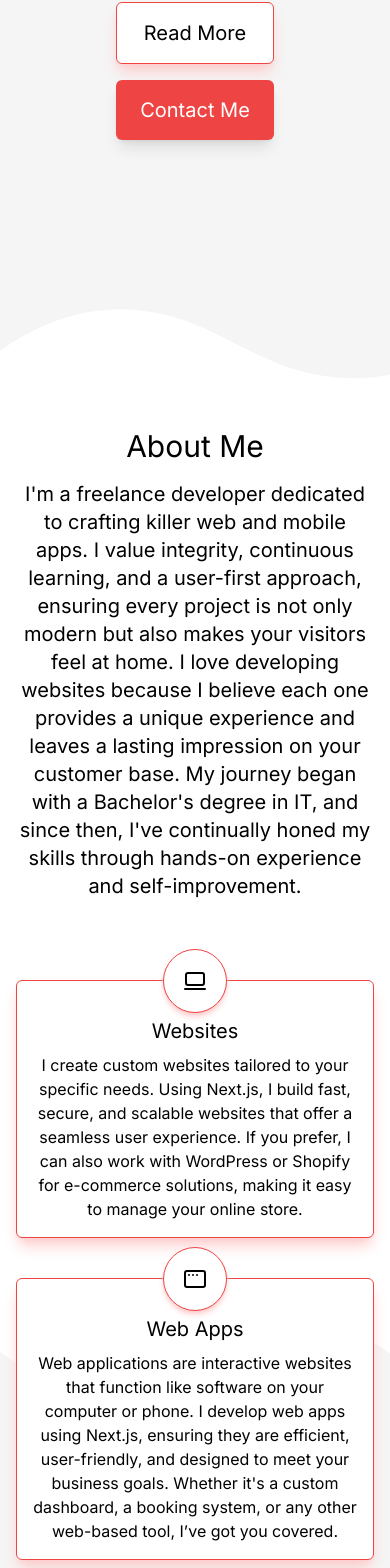
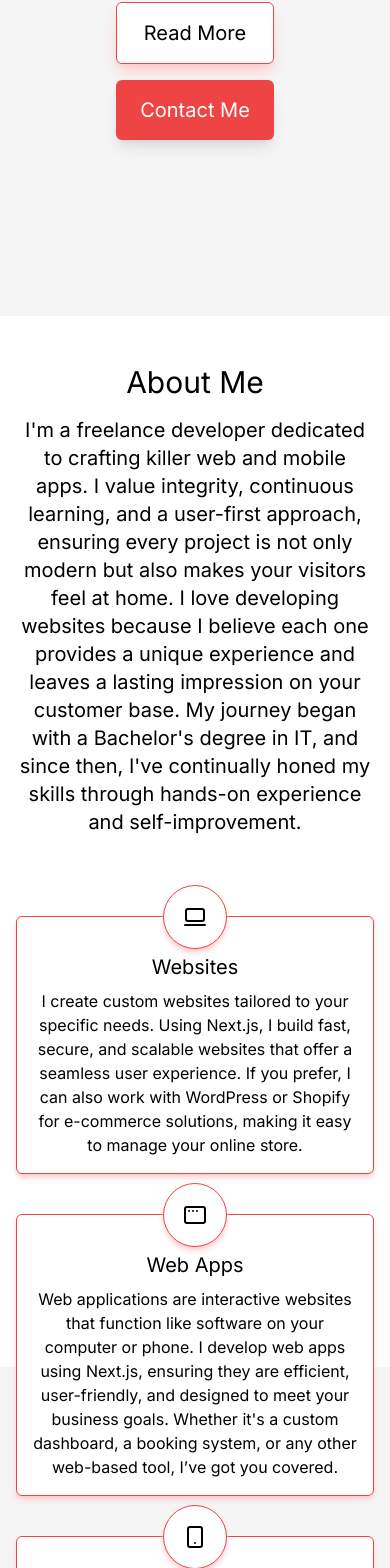
Before and after one commit to M1NDLE55/WebDevEwan, a Next.js app: page / in a window 390 px wide. Shown: the part 404-1972 px from the top of the page. Built offline with nearby package versions, Linux system fonts and the light colour scheme.

Commit message:
contact form
todo: email template

```diff
--- a/src/app/(default)/contact/page.js
+++ /dev/null
@@ -1,7 +0,0 @@
-export default function Page() {
-  return (
-    <main className="pb-4">
-      <div className="h-section-1"></div>
-    </main>
-  );
-}
--- a/src/app/components/home/About.jsx
+++ b/src/app/components/home/About.jsx
@@ -1,20 +1,9 @@
 export default function About() {
   return (
     <>
-      <div className="w-full overflow-hidden">
-        <svg
-          className="h-32 w-[calc(175%)] rotate-180 scale-x-[-1]"
-          xmlns="http://www.w3.org/2000/svg"
-          viewBox="0 0 1200 120"
-          preserveAspectRatio="none"
-          fill="none"
-        >
-          <path
-            d="M321.39,56.44c58-10.79,114.16-30.13,172-41.86,82.39-16.72,168.19-17.73,250.45-.39C823.78,31,906.67,72,985.66,92.83c70.05,18.48,146.53,26.09,214.34,3V0H0V27.35A600.21,600.21,0,0,0,321.39,56.44Z"
-            fill="white"
-          ></path>
-        </svg>
-      </div>
+      {/* <div className="w-full overflow-hidden">
+        SVG
+      </div> */}
       <div
         id="about"
         className="center-div text-pretty bg-white py-12 text-center"
--- a/src/app/components/home/Contact.jsx
+++ b/src/app/components/home/Contact.jsx
@@ -3,9 +3,15 @@
 import { sendMessage } from "@/app/lib/actions";
 import toast from "react-hot-toast";
 import { schema } from "@/app/lib/schema";
+import { useState } from "react";
 
 export default function ContactForm() {
+  const [isLoading, setIsLoading] = useState(false);
+  const [prevMessage, setPrevMessage] = useState("");
+
   async function handleAction(formData) {
+    setIsLoading(true);
+
     const rawData = {
       name: formData.get("name"),
       email: formData.get("email"),
@@ -16,24 +22,43 @@ export default function ContactForm() {
 
     if (!result.success) {
       result.error.issues.forEach((issue) => toast.error(issue.message));
+      setIsLoading(false);
       return;
     }
 
-    const response = await sendMessage(result.data);
-    if (response?.error) {
-      toast.error(response.error);
+    if (result.data.message === prevMessage) {
+      toast.error("Message already sent");
+      setIsLoading(false);
       return;
     }
 
-    //todo: display loading state
+    const loadingToastID = toast.loading("Sending message");
+
+    const response = await sendMessage(result.data);
+
+    if (response?.error) {
+      toast.dismiss(loadingToastID);
+      toast.error(response.error);
+      setIsLoading(false);
+      return;
+    }
+
+    toast.dismiss(loadingToastID);
+    setPrevMessage(result.data.message);
     toast.success("Message sent");
+    setIsLoading(false);
+  }
+
+  async function handleSubmit(event) {
+    event.preventDefault();
+    await handleAction(new FormData(event.target));
   }
 
   return (
-    <div className="center-div my-16">
+    <div id="contact" className="center-div pb-16 pt-28">
       <div className="w-full max-w-3xl px-4">
         <h2 className="text-center text-3xl sm:text-5xl">Get In Touch</h2>
-        <form className="mt-8 flex flex-col gap-4" action={handleAction}>
+        <form className="mt-8 flex flex-col gap-4" onSubmit={handleSubmit}>
           <input
             name="name"
             type="text"
@@ -57,7 +82,8 @@ export default function ContactForm() {
           />
           <button
             type="submit"
-            className="mt-4 rounded-md bg-red-500 p-2 text-center text-xl text-white shadow-lg transition-colors hover:bg-red-600 sm:h-full sm:text-2xl"
+            className="mt-4 rounded-md bg-red-500 p-2 text-center text-xl text-white shadow-lg transition-colors hover:bg-red-600 disabled:opacity-70 sm:h-full sm:text-2xl"
+            disabled={isLoading}
           >
             Send
           </button>
--- a/src/app/components/home/Hero.jsx
+++ b/src/app/components/home/Hero.jsx
@@ -2,7 +2,7 @@ import Link from "next/link";
 
 export default function Hero() {
   return (
-    <div className="center-div flex-col px-4 py-28">
+    <div className="center-div flex-col px-4 pb-44 pt-28">
       <h1 className="text-balance text-center text-5xl font-bold sm:text-6xl">
         Hey there! I&apos;m Ewan
       </h1>
@@ -21,7 +21,7 @@ export default function Hero() {
           Read More
         </Link>
         <Link
-          href="/contact"
+          href="/#contact"
           className="w-fit rounded-md bg-red-500 px-6 py-4 text-center text-xl text-white shadow-lg transition-colors hover:bg-red-600 sm:h-full sm:text-2xl"
         >
           Contact Me
--- a/src/app/components/home/Services.jsx
+++ b/src/app/components/home/Services.jsx
@@ -28,27 +28,18 @@ export default function Services() {
   return (
     <div id="services" className="center-div relative">
       <div className="absolute top-0 h-full w-full">
-        <div className="h-[calc(40%)] w-full bg-white"></div>
-        <div className="w-full overflow-hidden">
-          <svg
-            className="relative block h-32 w-[calc(150%)]"
-            xmlns="http://www.w3.org/2000/svg"
-            viewBox="0 0 1200 120"
-            preserveAspectRatio="none"
-            fill="none"
-          >
-            <path
-              d="M321.39,56.44c58-10.79,114.16-30.13,172-41.86,82.39-16.72,168.19-17.73,250.45-.39C823.78,31,906.67,72,985.66,92.83c70.05,18.48,146.53,26.09,214.34,3V0H0V27.35A600.21,600.21,0,0,0,321.39,56.44Z"
-              fill="white"
-            ></path>
-          </svg>
-        </div>
+        <div className="h-[calc(50%-48px)] w-full bg-white"></div>
+        {/* //todo: div below must be replaced with svg (h-16)*/}
+        <div className="h-16 w-full bg-white"></div>
+        {/* <div className="w-full overflow-hidden">
+          SVG
+        </div> */}
       </div>
       <div className="grid w-full max-w-6xl grid-cols-1 gap-10 px-4 pt-8 md:grid-cols-3">
         {services.map((service, i) => (
           <div
             key={i}
-            className={`relative flex flex-col rounded-md border border-red-500 bg-white p-4 text-center shadow-lg shadow-red-200`}
+            className={`relative flex flex-col rounded-md border border-red-500 bg-white p-4 text-center shadow-md shadow-red-200`}
           >
             <div
               className={`center-div absolute left-1/2 top-0 h-16 w-16 -translate-x-1/2 -translate-y-1/2 rounded-full border border-red-500 bg-white shadow-md shadow-red-200`}
--- a/src/app/layout.js
+++ b/src/app/layout.js
@@ -24,7 +24,7 @@ export default function RootLayout({ children }) {
     >
       <body className={inter.className}>
         {children}
-        <Toaster position="top-right" />
+        <Toaster position="bottom-right" />
       </body>
     </html>
   );
--- a/src/app/lib/actions.js
+++ b/src/app/lib/actions.js
@@ -1,7 +1,7 @@
 "use server";
 import { schema } from "./schema";
 import { Resend } from "resend";
-import EmailTemplate from "../components/home/email-template";
+import EmailTemplate from "../components/home/Email-Template";
 
 export async function sendMessage(clientData) {
   const result = schema.safeParse(clientData);
@@ -12,14 +12,19 @@ export async function sendMessage(clientData) {
 
   const resend = new Resend(process.env.RESEND_API_KEY);
 
+  try {
     const { data } = await resend.emails.send({
       from: "WebDevEwan <mailer@webdevewan.com>",
       to: result.data.email,
+      // bcc: "ewan@webdevewan.com",
       subject: "Thank You for Reaching Out",
       react: EmailTemplate(result.data.name, result.data.message),
     });
 
     if (!data?.id) {
-    return { error: "An error occured when sending the message" };
+      return { error: "An error occured" };
+    }
+  } catch {
+    return { error: "An error occured" };
   }
 }
```
Lines whose indentation alone changed are shown as unchanged.
